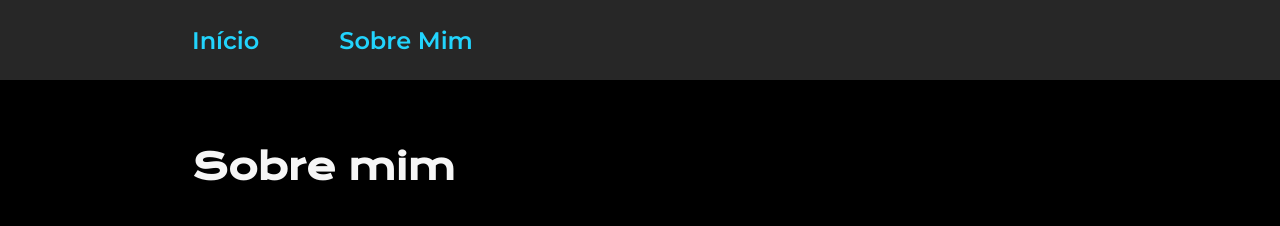
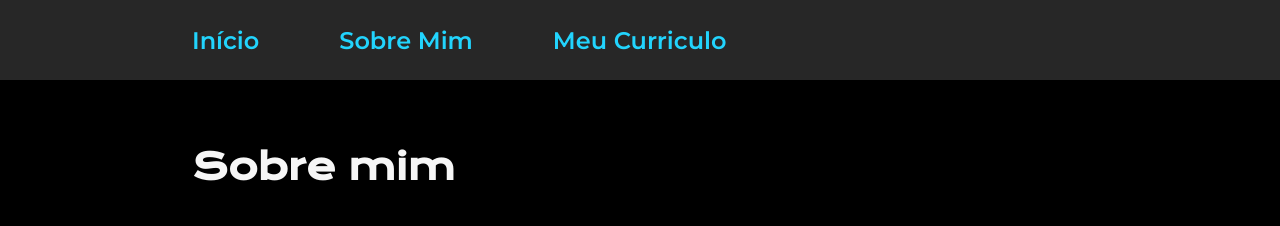
Before and after one commit to vgs-profissional/css_html_practice, a plain HTML site: page about.html in a window 1280 px wide. Shown: the top 226 px of the page. Drawn offline with nearby package versions, Linux system fonts and the light colour scheme.

Commit message:
Update about.html

```diff
--- a/about.html
+++ b/about.html
@@ -14,6 +14,7 @@
         <nav class="cabecalho__menu">
             <a class="cabecalho__menu__link" href="index.html">Início</a>
             <a class="cabecalho__menu__link" href="about.html">Sobre Mim</a>
+            <a class="cabecalho__menu__link" href="curriculo.html">Meu Curriculo</a>
         </nav>
     </header>
     <main class="apresentacao">
```
